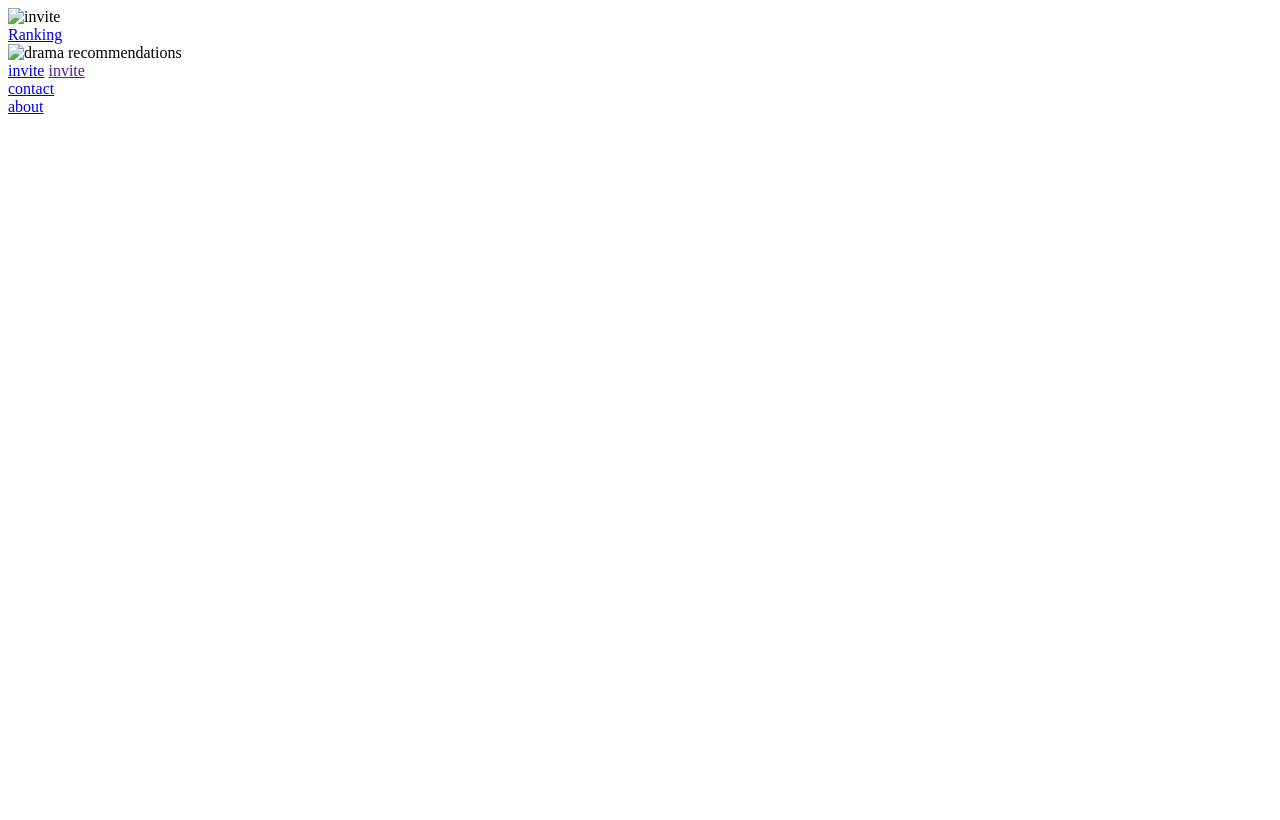
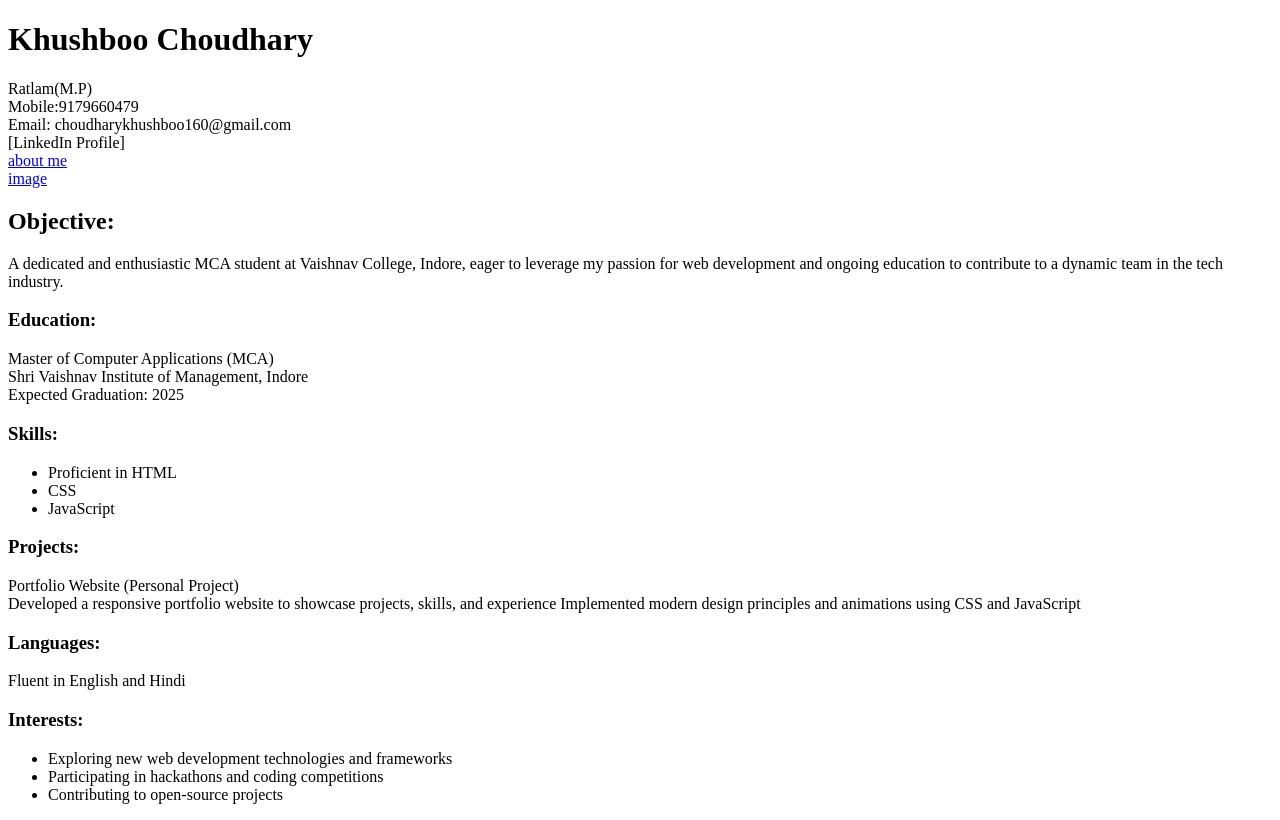
Before and after one commit to kK6pvUS9bNtfu5Y/-html.portfolio, a plain HTML site: page index.html in a window 1280 px wide. Drawn offline with Linux system fonts and the light colour scheme.

Commit message:
Add files via upload

```diff
--- a/index.html
+++ b/index.html
@@ -1,32 +1,53 @@
-<!-- TODO 1: Create the HTML Boilerplate -->
 <!DOCTYPE html>
 <html lang="en">
 <head>
     <meta charset="UTF-8">
     <meta name="viewport" content="width=device-width, initial-scale=1.0">
-    <title>khushboo's resent projects</title>
+    <title>My portfolio</title>
 </head>
 <body>
-    <img src="./assets/images/Screenshot 2024-02-16 233101.png"height=300 alt="invite"><br>
-    <a href="./public/movie-ranking.html">Ranking</a><br>
-    <img src="./assets/images/Screenshot 2024-02-16 233205.png"height=300 alt="drama recommendations"><br>
-    <a href="./public/birthday-invite.html">invite</a>
-    <a href="">invite</a><br>
-    <a href="public/contact.html">contact</a><br>
-    <a href="public/about.html">about</a><br>
+
+<h1>Khushboo Choudhary</h1>
+Ratlam(M.P)<BR>
+Mobile:9179660479<BR>
+Email: choudharykhushboo160@gmail.com<BR>
+[LinkedIn Profile]<BR>
+    <A href="./about.html">about me</A><br>
+    <a href="./images.html">image</a>
+
+<h2>Objective:</h2>
+A dedicated and enthusiastic MCA student at Vaishnav College, Indore, eager to leverage my passion for web development and ongoing education to contribute to a dynamic team in the tech industry.
+
+<h3>Education:</h3>
+Master of Computer Applications (MCA)<BR>
+Shri Vaishnav Institute of Management, Indore<BR>
+Expected Graduation: 2025<BR>
+
+
+<h3>Skills:</h3>
+<UL>
+    <LI>Proficient in HTML</LI>
+    <LI>CSS</LI>
+    <LI>JavaScript</LI>
+</UL>
+
+
+<H3>Projects:</H3>
+Portfolio Website (Personal Project)<BR>
+
+Developed a responsive portfolio website to showcase projects, skills, and experience
+Implemented modern design principles and animations using CSS and JavaScript
+
+<H3>Languages:</H3>
+Fluent in English and Hindi
+
+<H3>Interests:</H3>
+<UL>
+    <LI>Exploring new web development technologies and frameworks</LI>
+    <LI>Participating in hackathons and coding competitions</LI>
+    <LI>Contributing to open-source projects</LI>
+
+</UL>
+
 </body>
 </html>
-
-<!-- TODO 2: Add Your previous projects' HTML into the public folder -->
-
-<!-- TODO 3: Take screenshots of your project previews and add the images to the images folder -->
-
-<!-- TODO 4: Add titles/subtitles etc. -->
-
-<!-- TODO 5: Add a link to the project pages -->
-
-<!-- TODO 6: Add images to show the project previews
-HINT for TODO 6: You can use the height attribute set to 200 to make the image smaller:
-https://developer.mozilla.org/en-US/docs/Web/HTML/Element/img#attr-height -->
-
-<!-- TODO 7: Add the Contact Me and About Me page links -->
```
Also changed, not shown: about.html (+22 -18 lines), images.html (added, +12 -0 lines), WhatsApp Image 2024-02-19 at 9.46.18 AM.jpeg (added).
